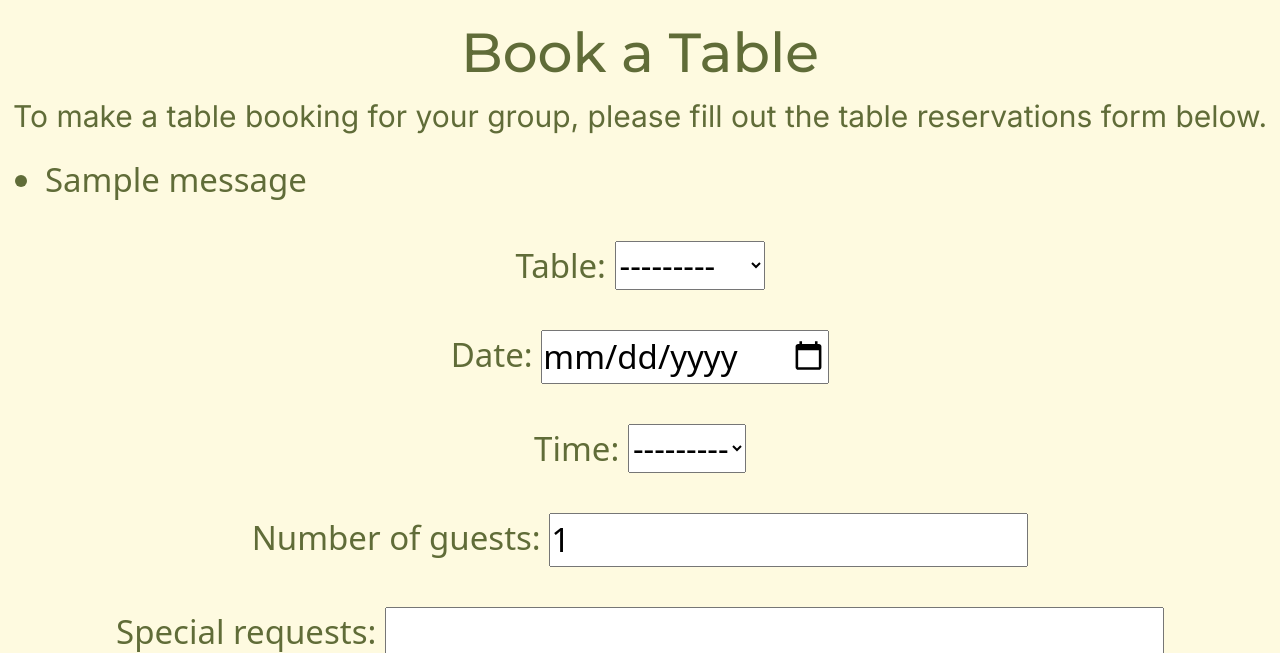
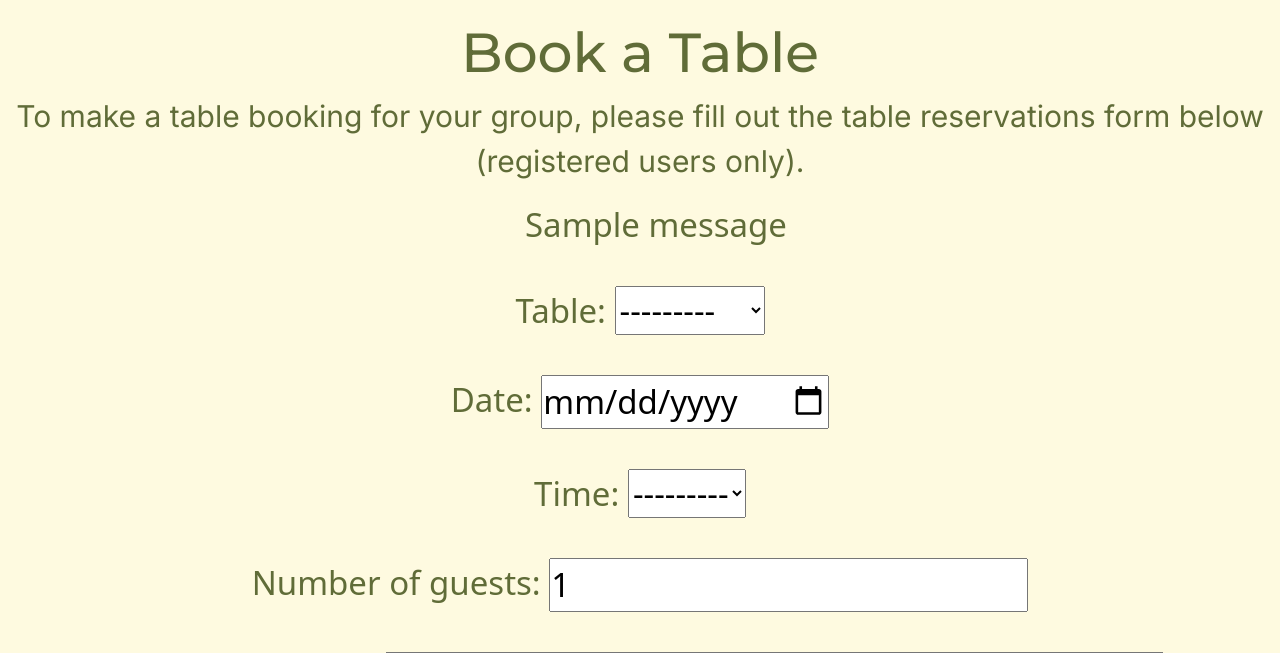
Before and after one commit to Blumbloe/sortead, a Django app: page /booking/ in a window 1280 px wide. Shown: the part 96-749 px from the top of the page. Run offline with Django 5.2, Linux system fonts and the light colour scheme; data comes from the database, SQL or seed files in the repository; both versions use the stored data as it was after the commit; one stand-in notice (Sample message) is shown; some libraries are stand-ins or nearby versions.

Commit message:
Complete features section in read me and style messages

```diff
--- a/booking/templates/bookings/book_table.html
+++ b/booking/templates/bookings/book_table.html
@@ -8,12 +8,14 @@
 
 {% block content %}
 <h2>Book a Table</h2>
- <p>To make a table booking for your group, please fill out the table reservations form below. </p>
+ <p>To make a table booking for your group, please fill out the table reservations form below
+  (registered users only).
+ </p>
 
 {% if messages %}
-  <ul>
+  <ul style="list-style-type: none;">
     {% for message in messages %}
-      <li>{{ message }}</li>
+      <li style="text-align: center;">{{ message }}</li>
     {% endfor %}
   </ul>
 {% endif %}
--- a/sorteadproject/settings.py
+++ b/sorteadproject/settings.py
@@ -23,7 +23,7 @@ BASE_DIR = Path(__file__).resolve().parent.parent
 SECRET_KEY = 'django-insecure-)j+f+t8!g%6ox%8gb+40@=z%h9gshx6i8$p6hocctvy!t!qm7m'
 
 # SECURITY WARNING: don't run with debug turned on in production!
-DEBUG = True
+DEBUG = False
 
 ALLOWED_HOSTS = ['127.0.0.1']
 
--- a/sorteadproject/static/js/main.js
+++ /dev/null
@@ -1 +0,0 @@
-console.log('This is JS from your Homepage')
```
Also changed, not shown: README.md, db.sqlite3, sorteadproject/static/documentation/booking-created.png (added), sorteadproject/static/documentation/booking-form.png (added), sorteadproject/static/documentation/booking-listings.png (added), sorteadproject/static/documentation/delete-booking.png (added), sorteadproject/static/documentation/deleted-booking.png (added), sorteadproject/static/documentation/update-booking-change.png (added), sorteadproject/static/documentation/update-booking.png (added).
